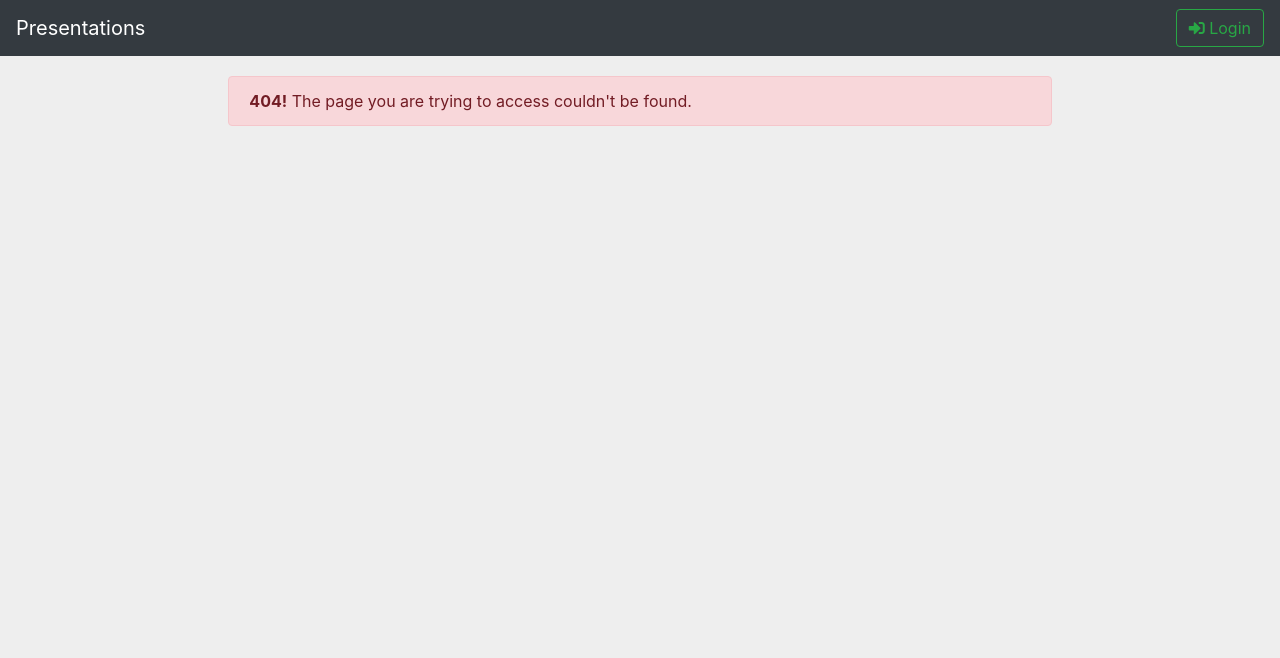
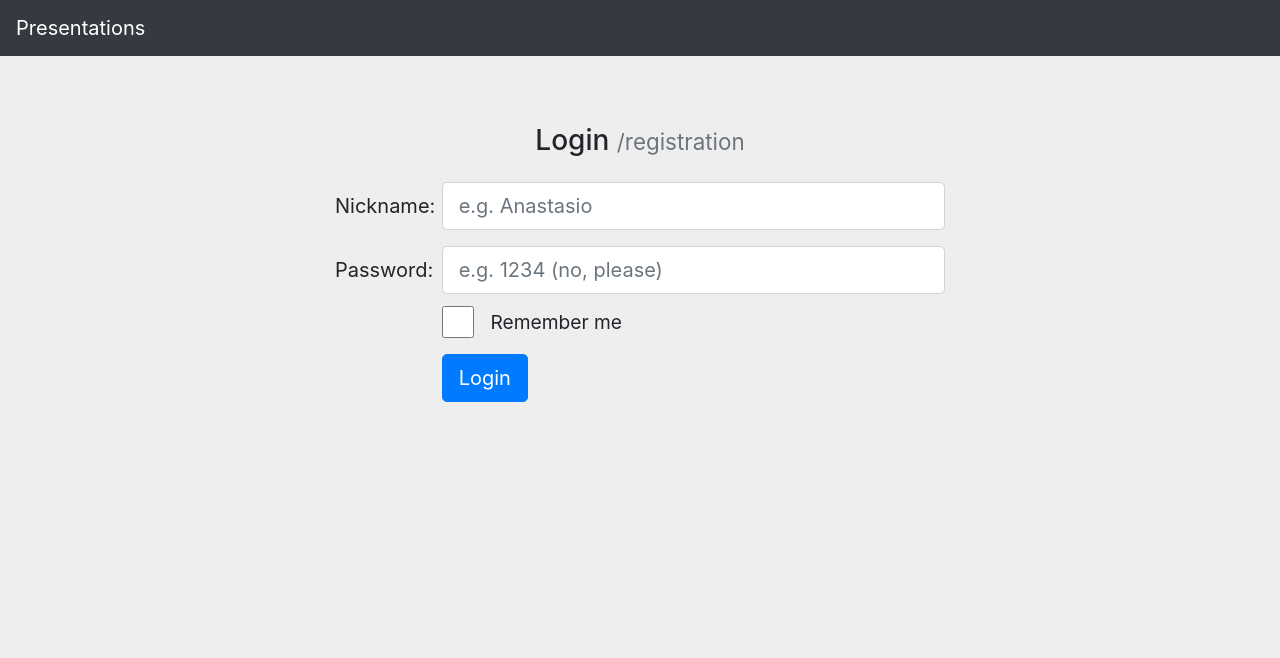
Before and after one commit to david-campos/cool-presentations, a PHP site: page /?p=log in a window 1280 px wide. Shown: the top 658 px of the page. Run offline with PHP 8.4, Linux system fonts and the light colour scheme; some libraries are stand-ins or nearby versions.

Commit message:
Login form done
Created login form, still not scripts to make it work

```diff
--- a/modules/header.php
+++ b/modules/header.php
@@ -9,7 +9,14 @@
   </ul>
   */
 ?>
+<?php
+  // Do not show "login" buton on the login page
+  if ($current_page_key != 'log') {
+?>
   <ul class="nav navbar-nav navbar-right">
-    <li class="nav-item"><button class="btn btn-outline-success" type="button"><i class="fas fa-sign-in-alt"></i> Login</button></li>
+    <li class="nav-item"><a href="?p=log" class="btn btn-outline-success" type="button"><i class="fas fa-sign-in-alt"></i> Login</a></li>
   </ul>
+<?php
+  }
+?>
 </nav>
--- /dev/null
+++ b/pages/login.php
@@ -0,0 +1,40 @@
+<main role="main" class="container-fluid ">
+  <div class="row justify-content-center pb-3 pt-5">
+    <h3>
+      Login
+      <small class="text-muted">/registration</small>
+    </h3>
+    <br>
+  </div>
+	<div class="row justify-content-center ">
+    <form class="col-lg-8 col-xl-6 col-sm-12">
+      <div class="form-group row">
+        <label class="col-sm-2 col-form-label col-form-label-lg" for="nick">Nickname:</label>
+        <div class="col-sm-10">
+          <input type="text" class="form-control form-control-lg" id="nick" placeholder="e.g. Anastasio">
+        </div>
+      </div>
+      <div class="form-group row">
+        <label for="inputPassword3" class="col-sm-2 col-form-label col-form-label-lg">Password:</label>
+        <div class="col-sm-10">
+          <input type="password" class="form-control form-control-lg" id="pwd" placeholder="e.g. 1234 (no, please)">
+        </div>
+      </div>
+      <div class="form-group row">
+        <div class="offset-sm-2 col-sm-10">
+          <div class="form-check">
+            <label class="form-check-label">
+              <input class="form-check-input bigCheckbox" type="checkbox">
+              <span class="bigCheckboxLabel">Remember me</span>
+            </label>
+          </div>
+        </div>
+      </div>
+      <div class="form-group row">
+        <div class="offset-sm-2 col-sm-10">
+          <button type="submit" class="btn btn-primary btn-lg">Login</button>
+        </div>
+      </div>
+    </form>
+	</div>
+</main>
--- a/public_html/css/main-style.css
+++ b/public_html/css/main-style.css
@@ -31,6 +31,19 @@ canvas {
   width: 100%;
 }
 
+input.bigCheckbox {
+  width: 2em;
+  height: 2em;
+  margin-top: -0.2em;
+}
+
+span.bigCheckboxLabel {
+  margin-left: 1.5em;
+  font-size: 1.2em;
+  position: relative;
+  top: -0.1em;
+}
+
 /* Medium size */
 @media (min-width: 768px) {
   body {
--- a/public_html/index.php
+++ b/public_html/index.php
@@ -1,7 +1,7 @@
 <?php
 	// $pages maps the page key to the page files names, this are the only
 	// allowed pages to load into the body (preventing attacks)
-	$pages = ['ini'=>'inicio'];
+	$pages = ['ini'=>'inicio', 'log'=>'login'];
 	// Some variables to configure the pages directory and scripts file
 	$pages_dir = '../pages/';
 	$pages_scripts_file_sufix = "_scripts";
```
